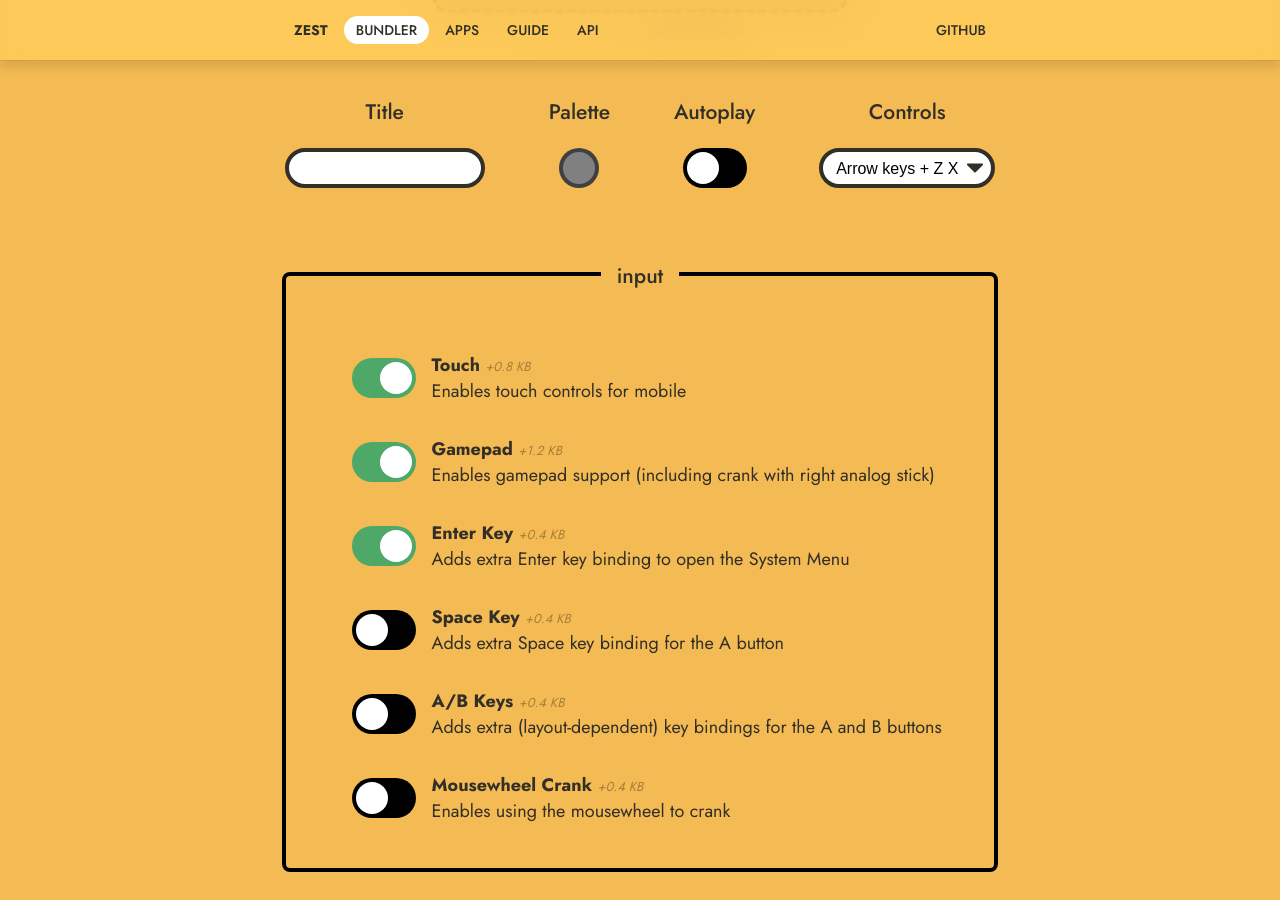
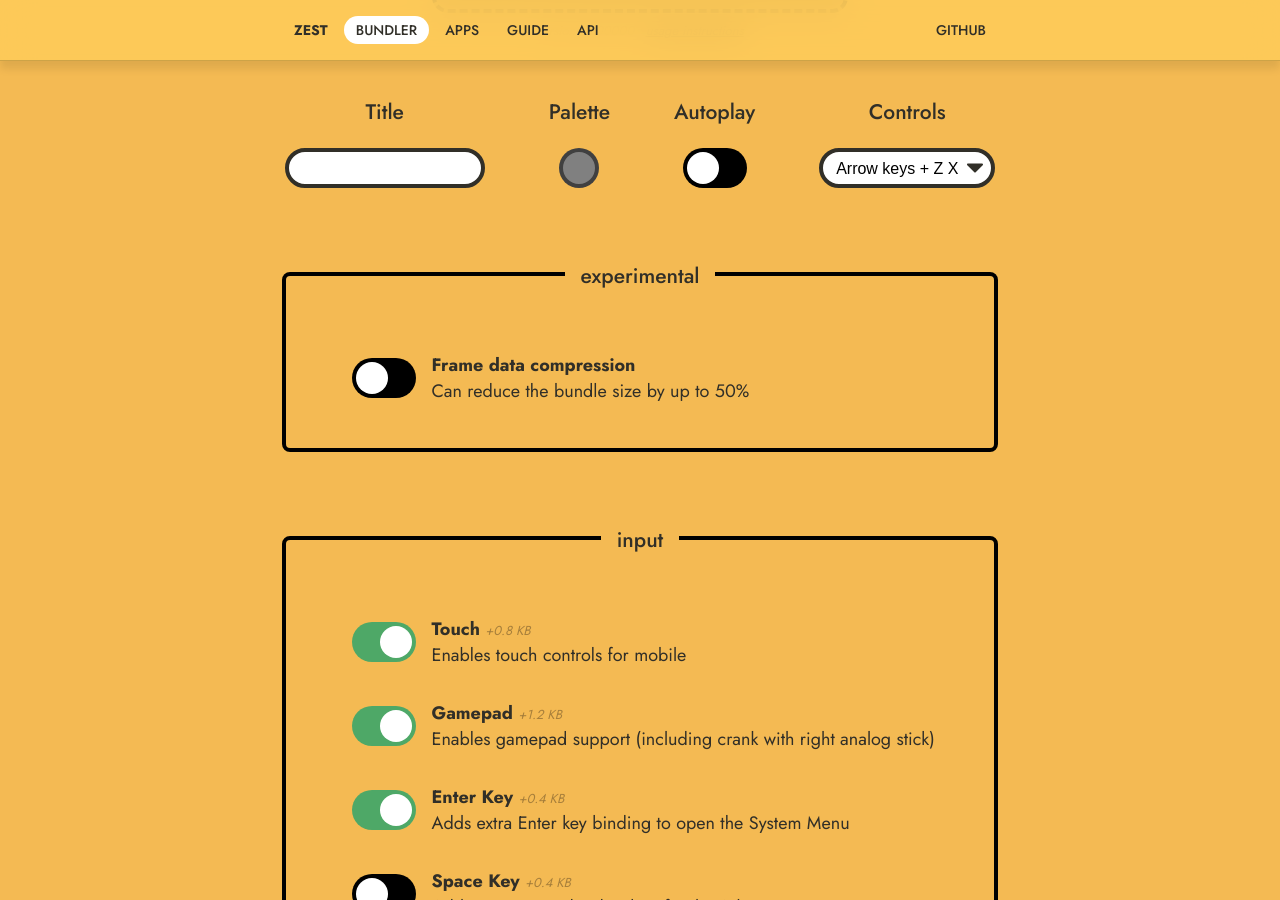
Before and after one commit to tkers/zest, a Jekyll site: the page built from bundler.html, in a window 1280 px wide and 900 px high, scrolled down 488 px. Built offline with Jekyll 4.4.1, drawn with Linux system fonts in a browser that asks for light colours; some of the changed lines change nothing that is shown.

Commit message:
Implement frame data compression

```diff
--- a/assets/mjs/bundler.js
+++ b/assets/mjs/bundler.js
@@ -1,6 +1,7 @@
 import { template } from './bundlerTemplate.js'
 import { plugins } from './bundlerPlugins.js'
 import { minify } from './minify.js'
+import { pack, unpack } from './packer.js'
 
 const pluginsByFile = Object.fromEntries(
   plugins.map((plugin) => [plugin.file, plugin.src])
@@ -9,13 +10,10 @@ const pluginsByFile = Object.fromEntries(
 const getPluginCode = (pluginFiles = []) =>
   pluginFiles.map((file) => pluginsByFile[file] ?? '').join('\n')
 
-export function estimateSize(gameData, pluginFiles) {
+export function estimateSize(gameData, pluginFiles, useCompression) {
   const pluginCode = getPluginCode(pluginFiles)
-  return (
-    template.length +
-    pluginCode.length +
-    JSON.stringify(minify(gameData)).length
-  )
+  const data = useCompression ? pack(minify(gameData)) : minify(gameData)
+  return template.length + pluginCode.length + JSON.stringify(data).length
 }
 
 const kButtonUp = 1
@@ -61,6 +59,7 @@ export function bundle({
   title,
   meta,
   keymap,
+  useCompression,
   plugins,
   gameData,
 }) {
@@ -70,7 +69,16 @@ export function bundle({
   const vMetatags = meta ?? ''
   const vKeymap = JSON.stringify(keyboard_mappers[keymap] ?? {})
   const vPlugins = getPluginCode(plugins)
-  const vGame = JSON.stringify(gameData ? minify(gameData) : {})
+
+  let vGame
+  if (useCompression) {
+    const packedGameData = JSON.stringify(
+      gameData ? pack(minify(gameData)) : {}
+    )
+    vGame = `(${unpack.toString()})(${packedGameData})`
+  } else {
+    vGame = JSON.stringify(gameData ? minify(gameData) : {})
+  }
 
   return template
     .replace('{{AUTOPLAY}}', vAutoplay)
--- a/assets/mjs/bundlerApp.js
+++ b/assets/mjs/bundlerApp.js
@@ -11,6 +11,7 @@ const inColor = document.getElementById('color-in')
 const inTitle = document.getElementById('title-in')
 const inAutoplay = document.getElementById('autoplay-in')
 const inControls = document.getElementById('controls-in')
+const inCompression = document.getElementById('compression-in')
 const downloadLink = document.getElementById('download-link')
 const downloadLinkAlt = document.getElementById('download-link-alt')
 const fileOut = document.getElementById('file-out')
@@ -122,7 +123,11 @@ function getSelectedPlugins() {
 
 function updateEstimatedSize() {
   if (!rawGameData) return
-  const size = estimateSize(rawGameData, getSelectedPlugins())
+  const size = estimateSize(
+    rawGameData,
+    getSelectedPlugins(),
+    inCompression.checked
+  )
   fileOut.innerText = `~${Math.ceil(size / 1000)} KB`
 }
 window.updateEstimatedSize = updateEstimatedSize
@@ -202,6 +207,7 @@ downloadLink.addEventListener('click', (e) => {
     color: inColor.value,
     title: inTitle.value,
     keymap: inControls.value,
+    useCompression: inCompression.checked,
     meta: faviconTags,
     plugins: selectedPlugins,
     gameData: rawGameData,
--- /dev/null
+++ b/assets/mjs/packer.js
@@ -0,0 +1,59 @@
+export const pack = (data) => {
+  const bytes2str = (arr) =>
+    btoa(arr.map((x) => String.fromCharCode(x)).join(''))
+
+  const encodeFrameData = (data) => {
+    const transparency = data.includes(2)
+    const bytes = new Array(transparency ? 16 : 8)
+
+    for (let i = 0; i < 64; i++) {
+      if (transparency) {
+        bytes[Math.floor(i / 4)] |= data[i] << ((i % 4) << 1)
+      } else {
+        bytes[Math.floor(i / 8)] |= data[i] << (i % 8)
+      }
+    }
+
+    return bytes2str(bytes)
+  }
+
+  const packFrames = (frames) =>
+    frames.map((f) => (f ? encodeFrameData(f.data) : 0))
+
+  const packData = (data) => ({
+    ...data,
+    frames: packFrames(data.frames),
+  })
+
+  return packData(data)
+}
+
+export const unpack = (data) => {
+  const str2bytes = (str) => Array.from(atob(str), (c) => c.charCodeAt(0))
+
+  const decodeFrameData = (str) => {
+    const transparency = str.length === 24
+    const bytes = str2bytes(str)
+    const data = new Array(64)
+
+    for (let i = 0; i < 64; i++) {
+      if (transparency) {
+        data[i] = (bytes[Math.floor(i / 4)] >> ((i % 4) << 1)) % 4
+      } else {
+        data[i] = (bytes[Math.floor(i / 8)] >> (i % 8)) % 2
+      }
+    }
+
+    return data
+  }
+
+  const unpackFrames = (frames) =>
+    frames.map((f, id) => (f === 0 ? false : { id, data: decodeFrameData(f) }))
+
+  const unpackData = (data) => ({
+    ...data,
+    frames: unpackFrames(data.frames),
+  })
+
+  return unpackData(data)
+}
--- a/bundler.html
+++ b/bundler.html
@@ -50,6 +50,29 @@ mjs: bundlerApp
   </div>
 </section>
 
+<section>
+  <fieldset>
+    <legend><h3>experimental</h3></legend>
+    <ol>
+      <li class="plugin">
+        <div>
+          <input
+            type="checkbox"
+            id="compression-in"
+            onchange="updateEstimatedSize()"
+          />
+        </div>
+        <div>
+          <label for="compression-in"
+            ><strong>Frame data compression</strong></label
+          >
+          <p>Can reduce the bundle size by up to 50%</p>
+        </div>
+      </li>
+    </ol>
+  </fieldset>
+</section>
+
 <section id="plugins-out"></section>
 
 <section style="margin-top: 64px">
```
